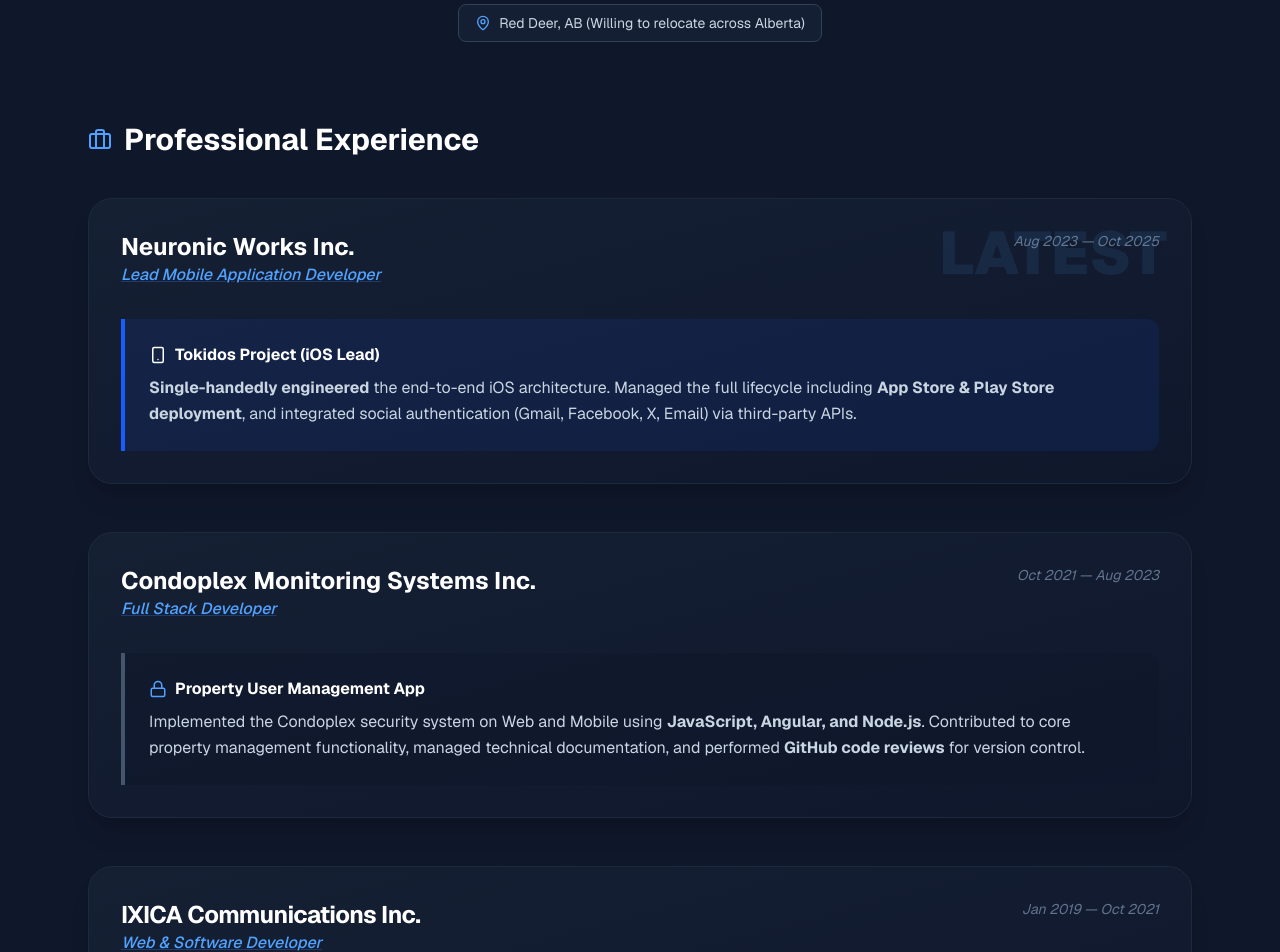
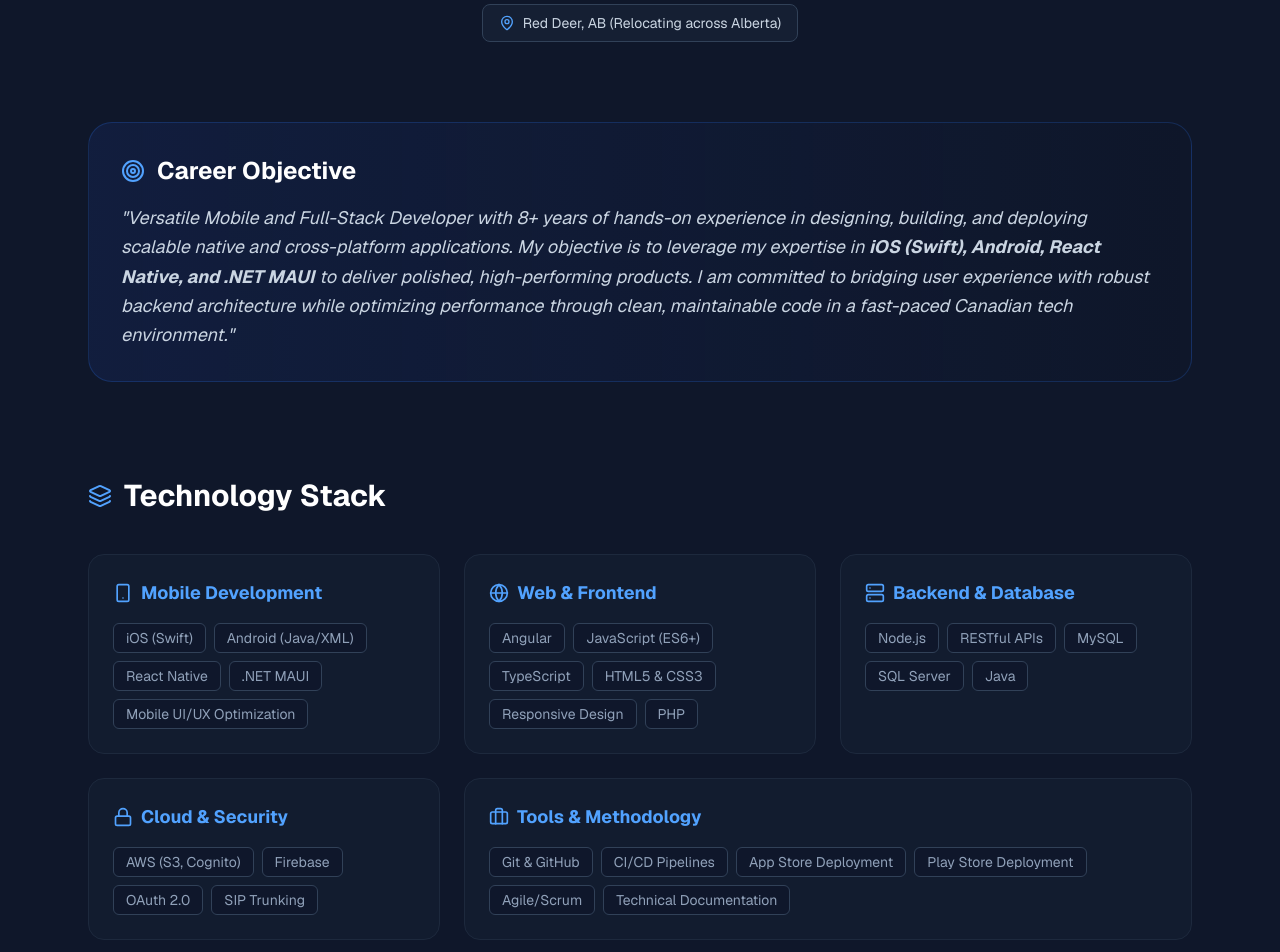
Before and after one commit to sitsiya/chaitali_portfolio, a Next.js app: page / in a window 1280 px wide. Shown: the part 440-1392 px from the top of the page. Built offline with nearby package versions, Linux system fonts and the light colour scheme.

Commit message:
tech stack commit

```diff
--- a/src/app/page.tsx
+++ b/src/app/page.tsx
@@ -1,5 +1,5 @@
 import React from 'react';
-import { ShieldCheck, MapPin, Briefcase, Code, GraduationCap, Github, Globe, Smartphone, Lock, Server, Cpu } from 'lucide-react';
+import { ShieldCheck, MapPin, Briefcase, Code, GraduationCap, Github, Globe, Smartphone, Lock, Server, Cpu, Target, Layers } from 'lucide-react';
 
 export default function Portfolio() {
   return (
@@ -35,20 +35,70 @@
           <div className="flex flex-wrap justify-center gap-4 text-sm">
             <div className="flex items-center gap-2 bg-slate-800/50 px-4 py-2 rounded-lg border border-slate-700">
               <MapPin size={16} className="text-blue-400" />
-              Red Deer, AB (Willing to relocate across Alberta)
+              Red Deer, AB (Relocating across Alberta)
             </div>
           </div>
         </section>
 
-        {/* EXPERIENCE SECTION - ALL UNIFORM STYLE */}
+        {/* OBJECTIVE SECTION */}
+        <section className="mb-24">
+          <div className="bg-gradient-to-r from-blue-900/20 to-transparent p-8 rounded-3xl border border-blue-500/20">
+            <h2 className="text-2xl font-bold text-white mb-4 flex items-center gap-3">
+              <Target className="text-blue-400" /> Career Objective
+            </h2>
+            <p className="text-slate-300 text-lg leading-relaxed italic">
+              "Versatile Mobile and Full-Stack Developer with 8+ years of hands-on experience in designing, building, and deploying scalable native and cross-platform applications. My objective is to leverage my expertise in <strong>iOS (Swift), Android, React Native, and .NET MAUI</strong> to deliver polished, high-performing products. I am committed to bridging user experience with robust backend architecture while optimizing performance through clean, maintainable code in a fast-paced Canadian tech environment."
+            </p>
+          </div>
+        </section>
+
+        {/* DETAILED TECHNOLOGY STACK */}
         <section className="mb-24">
           <h2 className="text-3xl font-bold text-white mb-10 flex items-center gap-3">
-            <Briefcase className="text-blue-400" /> Professional Experience
+            <Layers className="text-blue-400" /> Technology Stack
+          </h2>
+          <div className="grid grid-cols-1 md:grid-cols-2 lg:grid-cols-3 gap-6">
+            <div className="p-6 rounded-2xl bg-slate-800/30 border border-slate-800">
+              <h3 className="text-blue-400 font-bold mb-4 flex items-center gap-2 text-lg"><Smartphone size={20}/> Mobile Development</h3>
+              <div className="flex flex-wrap gap-2 text-sm text-slate-400">
+                {['iOS (Swift)', 'Android (Java/XML)', 'React Native', '.NET MAUI', 'Mobile UI/UX Optimization'].map(t => <span key={t} className="bg-slate-900 px-3 py-1 rounded-md border border-slate-700">{t}</span>)}
+              </div>
+            </div>
+            <div className="p-6 rounded-2xl bg-slate-800/30 border border-slate-800">
+              <h3 className="text-blue-400 font-bold mb-4 flex items-center gap-2 text-lg"><Globe size={20}/> Web & Frontend</h3>
+              <div className="flex flex-wrap gap-2 text-sm text-slate-400">
+                {['Angular', 'JavaScript (ES6+)', 'TypeScript', 'HTML5 & CSS3', 'Responsive Design', 'PHP'].map(t => <span key={t} className="bg-slate-900 px-3 py-1 rounded-md border border-slate-700">{t}</span>)}
+              </div>
+            </div>
+            <div className="p-6 rounded-2xl bg-slate-800/30 border border-slate-800">
+              <h3 className="text-blue-400 font-bold mb-4 flex items-center gap-2 text-lg"><Server size={20}/> Backend & Database</h3>
+              <div className="flex flex-wrap gap-2 text-sm text-slate-400">
+                {['Node.js', 'RESTful APIs', 'MySQL', 'SQL Server', 'Java'].map(t => <span key={t} className="bg-slate-900 px-3 py-1 rounded-md border border-slate-700">{t}</span>)}
+              </div>
+            </div>
+            <div className="p-6 rounded-2xl bg-slate-800/30 border border-slate-800">
+              <h3 className="text-blue-400 font-bold mb-4 flex items-center gap-2 text-lg"><Lock size={20}/> Cloud & Security</h3>
+              <div className="flex flex-wrap gap-2 text-sm text-slate-400">
+                {['AWS (S3, Cognito)', 'Firebase', 'OAuth 2.0', 'SIP Trunking'].map(t => <span key={t} className="bg-slate-900 px-3 py-1 rounded-md border border-slate-700">{t}</span>)}
+              </div>
+            </div>
+            <div className="p-6 rounded-2xl bg-slate-800/30 border border-slate-800 lg:col-span-2">
+              <h3 className="text-blue-400 font-bold mb-4 flex items-center gap-2 text-lg"><Briefcase size={20}/> Tools & Methodology</h3>
+              <div className="flex flex-wrap gap-2 text-sm text-slate-400">
+                {['Git & GitHub', 'CI/CD Pipelines', 'App Store Deployment', 'Play Store Deployment', 'Agile/Scrum', 'Technical Documentation'].map(t => <span key={t} className="bg-slate-900 px-3 py-1 rounded-md border border-slate-700">{t}</span>)}
+              </div>
+            </div>
+          </div>
+        </section>
+
+        {/* PROFESSIONAL EXPERIENCE SECTION (Uniform Style) */}
+        <section className="mb-24">
+          <h2 className="text-3xl font-bold text-white mb-10 flex items-center gap-3">
+            <Code className="text-blue-400" /> Professional Experience
           </h2>
 
           <div className="space-y-12">
-
-            {/* 1. NEURONIC WORKS */}
+            {/* NEURONIC WORKS */}
             <div className="relative group p-8 rounded-3xl bg-gradient-to-br from-slate-800/50 to-slate-900 border border-slate-800 overflow-hidden shadow-xl">
               <div className="absolute top-0 right-0 p-6 opacity-10 group-hover:opacity-20 transition text-6xl font-black text-blue-400 uppercase">Latest</div>
               <div className="flex flex-col md:flex-row justify-between mb-8 gap-4">
@@ -66,7 +116,7 @@
               </div>
             </div>
 
-            {/* 2. CONDOPLEX */}
+            {/* CONDOPLEX */}
             <div className="relative group p-8 rounded-3xl bg-gradient-to-br from-slate-800/50 to-slate-900 border border-slate-800 overflow-hidden shadow-xl">
               <div className="flex flex-col md:flex-row justify-between mb-8 gap-4">
                 <div>
@@ -78,12 +128,12 @@
               <div className="bg-slate-900/50 border-l-4 border-slate-600 p-6 rounded-r-xl">
                 <h4 className="text-white font-bold mb-2 flex items-center gap-2"><Lock size={18} className="text-blue-400" /> Property User Management App</h4>
                 <p className="text-slate-300 leading-relaxed">
-                  Implemented the Condoplex security system on Web and Mobile using <strong>JavaScript, Angular, and Node.js</strong>. Contributed to core property management functionality, managed technical documentation, and performed <strong>GitHub code reviews</strong> for version control.
+                  Implemented the Condoplex security system on Web and Mobile using <strong>JavaScript, Angular, and Node.js</strong>. Developed mission-critical property management functionality, managed documentation, and conducted <strong>GitHub code reviews</strong>.
                 </p>
               </div>
             </div>
 
-            {/* 3. IXICA */}
+            {/* IXICA */}
             <div className="relative group p-8 rounded-3xl bg-gradient-to-br from-slate-800/50 to-slate-900 border border-slate-800 overflow-hidden shadow-xl">
               <div className="flex flex-col md:flex-row justify-between mb-8 gap-4">
                 <div>
@@ -95,12 +145,12 @@
               <div className="bg-cyan-600/10 border-l-4 border-cyan-600 p-6 rounded-r-xl">
                 <h4 className="text-white font-bold mb-3 flex items-center gap-2"><Server size={18} className="text-cyan-400" /> SIP Trunking & Cloud PBX Systems</h4>
                 <p className="text-slate-300 leading-relaxed">
-                  Built end-to-end web systems handling frontend interfaces, backend services, and API integrations for <strong>SIP trunking and cloud PBX management</strong>. Digitally transformed IXICA's presence by building custom database management for <strong>E411 and 911 services</strong>.
+                  Built end-to-end web systems for frontend, backend, and API integrations for <strong>SIP trunking and cloud PBX management</strong>. Digitally transformed IXICA's presence by building custom database management for <strong>E411 and 911 services</strong>.
                 </p>
               </div>
             </div>
 
-            {/* 4. SIYA INFOTECH */}
+            {/* SIYA INFOTECH */}
             <div className="relative group p-8 rounded-3xl bg-gradient-to-br from-slate-800/50 to-slate-900 border border-slate-800 overflow-hidden shadow-xl">
               <div className="flex flex-col md:flex-row justify-between mb-8 gap-4">
                 <div>
@@ -112,11 +162,10 @@
               <div className="bg-emerald-600/10 border-l-4 border-emerald-600 p-6 rounded-r-xl">
                 <h4 className="text-white font-bold mb-2 flex items-center gap-2"><Cpu size={18} className="text-emerald-400" /> Fudi App (Android Market)</h4>
                 <p className="text-slate-300 leading-relaxed">
-                  Developed the "Fudi" native Android application. Integrated <strong>Google Maps API</strong> for tracking, <strong>PayPal API</strong> for payments, and social APIs (Facebook) for streamlined user onboarding.
+                  Developed the "Fudi" native Android application. Integrated <strong>Google Maps API</strong> for tracking and <strong>PayPal API</strong> for payments, and social APIs (Facebook) for streamlined user onboarding.
                 </p>
               </div>
             </div>
-
           </div>
         </section>
 
@@ -126,14 +175,14 @@
             <GraduationCap className="text-blue-400" /> Academic Excellence
           </h2>
           <div className="grid md:grid-cols-2 gap-8">
-            <div className="bg-slate-800/20 p-8 rounded-3xl border border-slate-800 hover:border-blue-500/30 transition shadow-inner">
+            <div className="bg-slate-800/20 p-8 rounded-3xl border border-slate-800">
               <div className="flex justify-between items-start mb-4">
                 <p className="text-blue-400 font-bold italic text-sm">Lambton College, Toronto</p>
                 <span className="bg-green-500/10 text-green-400 text-xs px-3 py-1 rounded-full border border-green-500/20 font-bold">GPA: 3.64 / 4.0</span>
               </div>
-              <h4 className="text-white font-bold uppercase text-sm tracking-widest leading-relaxed">Post Graduate: Mobile App Design & Development</h4>
+              <h4 className="text-white font-bold uppercase text-sm tracking-widest leading-relaxed">Mobile App Design & Development</h4>
             </div>
-            <div className="bg-slate-800/20 p-8 rounded-3xl border border-slate-800 hover:border-blue-500/30 transition shadow-inner">
+            <div className="bg-slate-800/20 p-8 rounded-3xl border border-slate-800">
               <div className="flex justify-between items-start mb-4">
                 <p className="text-blue-400 font-bold italic text-sm">Gujarat Technological University</p>
                 <span className="bg-green-500/10 text-green-400 text-xs px-3 py-1 rounded-full border border-green-500/20 font-bold">GPA: 8.26 / 10.0</span>
```
